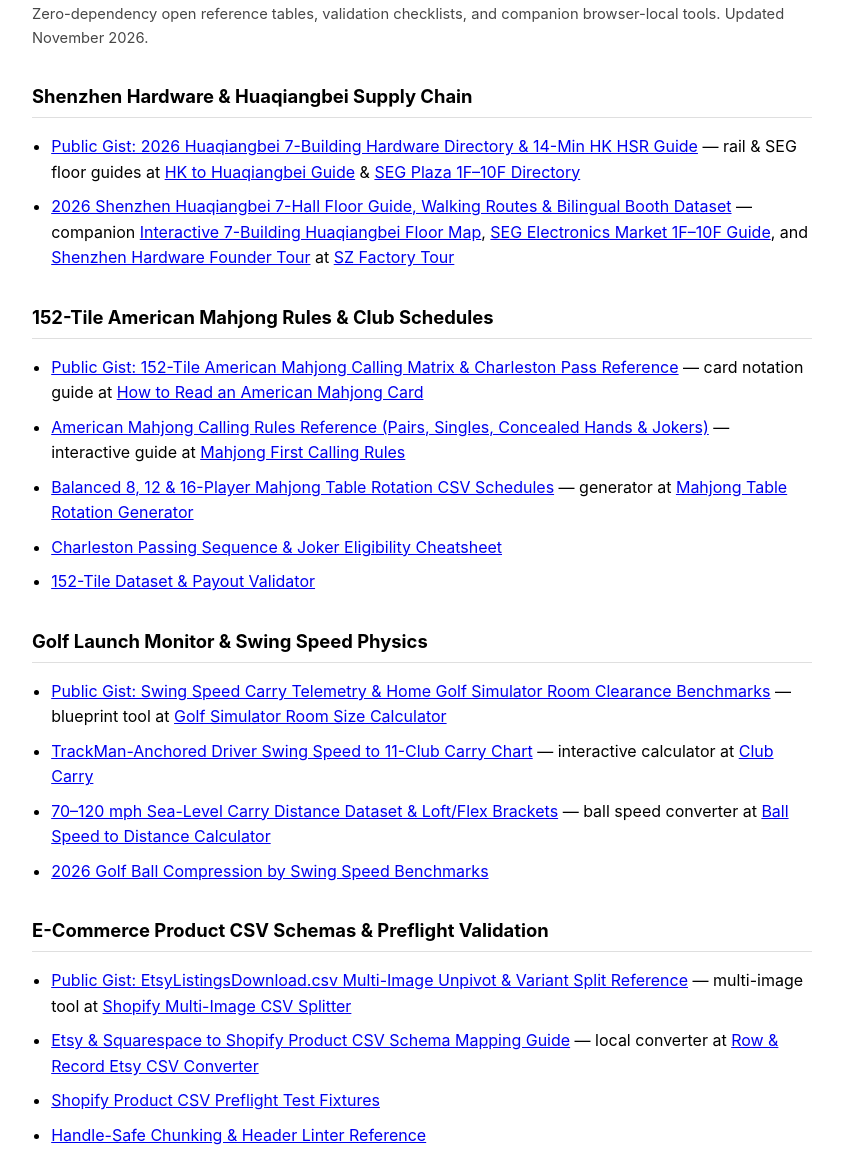
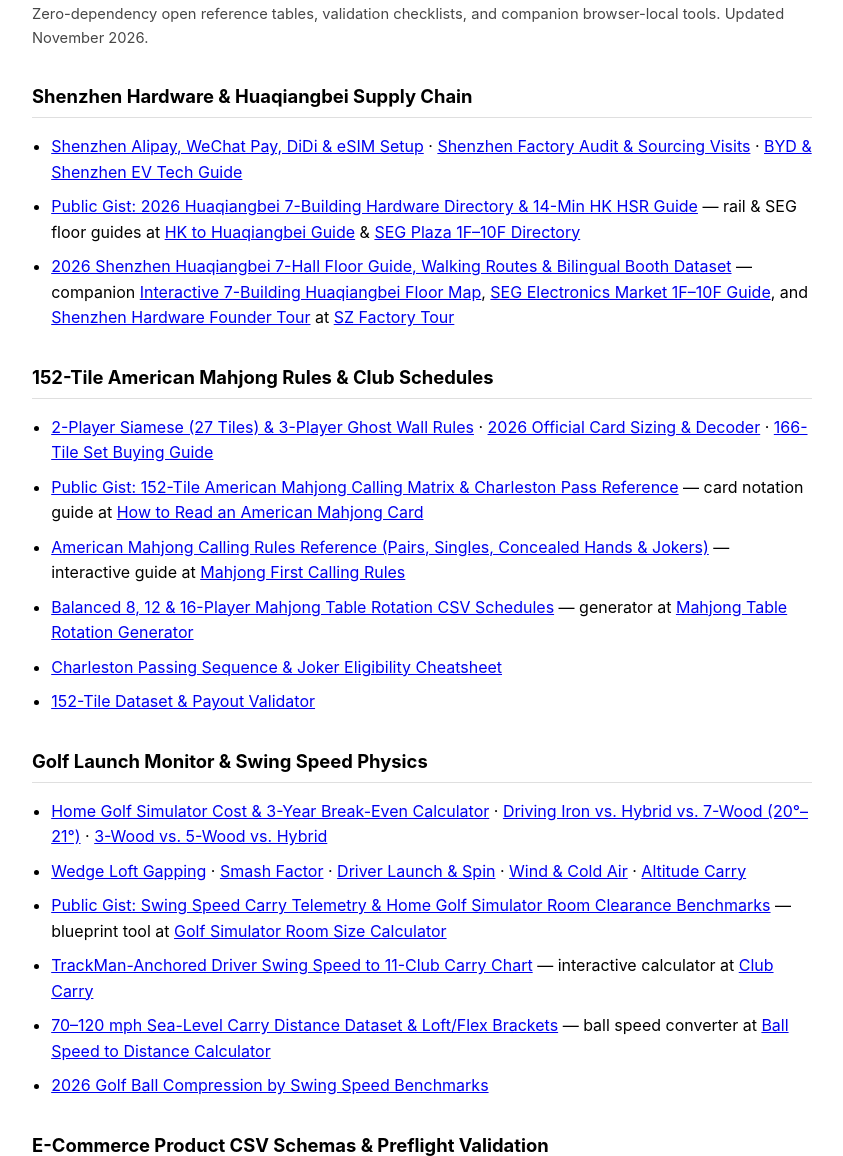
Before and after one commit to sanshui-123/sanshui-123.github.io, a plain HTML site: page index.html in a window 1280 px wide. Shown: the part 94-1250 px from the top of the page, without its empty margins (218-1061 px from the left). Drawn offline with Linux system fonts and the light colour scheme.

Commit message:
Add deep links to full calculator and small-table guide clusters

```diff
--- a/index.html
+++ b/index.html
@@ -22,12 +22,14 @@
 
   <h2>Shenzhen Hardware &amp; Huaqiangbei Supply Chain</h2>
   <ul>
+    <li><a href="https://szfactorytour.com/guides/alipay-wechat-pay-shenzhen.html">Shenzhen Alipay, WeChat Pay, DiDi &amp; eSIM Setup</a> · <a href="https://szfactorytour.com/shenzhen-factory-tour.html">Shenzhen Factory Audit &amp; Sourcing Visits</a> · <a href="https://szfactorytour.com/byd-shenzhen-factory-tour.html">BYD &amp; Shenzhen EV Tech Guide</a></li>
     <li><a href="https://gist.github.com/sanshui-123/c47317f6a8402adae38a80c298815202">Public Gist: 2026 Huaqiangbei 7-Building Hardware Directory &amp; 14-Min HK HSR Guide</a> — rail &amp; SEG floor guides at <a href="https://szfactorytour.com/guides/hong-kong-to-huaqiangbei.html">HK to Huaqiangbei Guide</a> &amp; <a href="https://szfactorytour.com/guides/seg-electronics-market.html">SEG Plaza 1F–10F Directory</a></li>
     <li><a href="https://sanshui-123.github.io/shenzhen-huaqiangbei-field-guide/">2026 Shenzhen Huaqiangbei 7-Hall Floor Guide, Walking Routes &amp; Bilingual Booth Dataset</a> — companion <a href="https://szfactorytour.com/huaqiangbei-electronics-market.html">Interactive 7-Building Huaqiangbei Floor Map</a>, <a href="https://szfactorytour.com/guides/seg-electronics-market.html">SEG Electronics Market 1F–10F Guide</a>, and <a href="https://szfactorytour.com/shenzhen-hardware-tour.html">Shenzhen Hardware Founder Tour</a> at <a href="https://szfactorytour.com/">SZ Factory Tour</a></li>
   </ul>
 
   <h2>152-Tile American Mahjong Rules &amp; Club Schedules</h2>
   <ul>
+    <li><a href="https://mahjongfirst.com/siamese-and-three-player-mahjong-rules.html">2-Player Siamese (27 Tiles) &amp; 3-Player Ghost Wall Rules</a> · <a href="https://mahjongfirst.com/2026-american-mahjong-card-guide.html">2026 Official Card Sizing &amp; Decoder</a> · <a href="https://mahjongfirst.com/best-american-mahjong-set-guide.html">166-Tile Set Buying Guide</a></li>
     <li><a href="https://gist.github.com/sanshui-123/bcb5d291ab4ad4afcb97d0226c4ab010">Public Gist: 152-Tile American Mahjong Calling Matrix &amp; Charleston Pass Reference</a> — card notation guide at <a href="https://mahjongfirst.com/how-to-read-american-mahjong-card.html">How to Read an American Mahjong Card</a></li>
     <li><a href="https://sanshui-123.github.io/american-mahjong-calling-rules-guide/">American Mahjong Calling Rules Reference (Pairs, Singles, Concealed Hands &amp; Jokers)</a> — interactive guide at <a href="https://mahjongfirst.com/calling-rules.html">Mahjong First Calling Rules</a></li>
     <li><a href="https://sanshui-123.github.io/american-mahjong-table-rotation-schedules/">Balanced 8, 12 &amp; 16-Player Mahjong Table Rotation CSV Schedules</a> — generator at <a href="https://mahjongfirst.com/mahjong-table-rotation-and-host-guide.html">Mahjong Table Rotation Generator</a></li>
@@ -37,6 +39,8 @@
 
   <h2>Golf Launch Monitor &amp; Swing Speed Physics</h2>
   <ul>
+    <li><a href="https://clubcarry.com/golf-simulator-cost-calculator.html">Home Golf Simulator Cost &amp; 3-Year Break-Even Calculator</a> · <a href="https://clubcarry.com/driving-iron-vs-hybrid-vs-7-wood.html">Driving Iron vs. Hybrid vs. 7-Wood (20°–21°)</a> · <a href="https://clubcarry.com/3-wood-vs-5-wood-vs-hybrid.html">3-Wood vs. 5-Wood vs. Hybrid</a></li>
+    <li><a href="https://clubcarry.com/golf-wedge-gapping-calculator.html">Wedge Loft Gapping</a> · <a href="https://clubcarry.com/smash-factor-calculator.html">Smash Factor</a> · <a href="https://clubcarry.com/driver-launch-angle-and-spin-calculator.html">Driver Launch &amp; Spin</a> · <a href="https://clubcarry.com/golf-wind-and-temperature-calculator.html">Wind &amp; Cold Air</a> · <a href="https://clubcarry.com/golf-altitude-and-elevation-calculator.html">Altitude Carry</a></li>
     <li><a href="https://gist.github.com/sanshui-123/541ffcf23a5d7c53dc97002d84e5304b">Public Gist: Swing Speed Carry Telemetry &amp; Home Golf Simulator Room Clearance Benchmarks</a> — blueprint tool at <a href="https://clubcarry.com/golf-simulator-room-size-calculator.html">Golf Simulator Room Size Calculator</a></li>
     <li><a href="https://sanshui-123.github.io/golf-swing-speed-carry-chart/">TrackMan-Anchored Driver Swing Speed to 11-Club Carry Chart</a> — interactive calculator at <a href="https://clubcarry.com/">Club Carry</a></li>
     <li><a href="https://sanshui-123.github.io/golf-swing-speed-yardage-reference/">70–120 mph Sea-Level Carry Distance Dataset &amp; Loft/Flex Brackets</a> — ball speed converter at <a href="https://clubcarry.com/ball-speed-to-swing-speed.html">Ball Speed to Distance Calculator</a></li>
```
